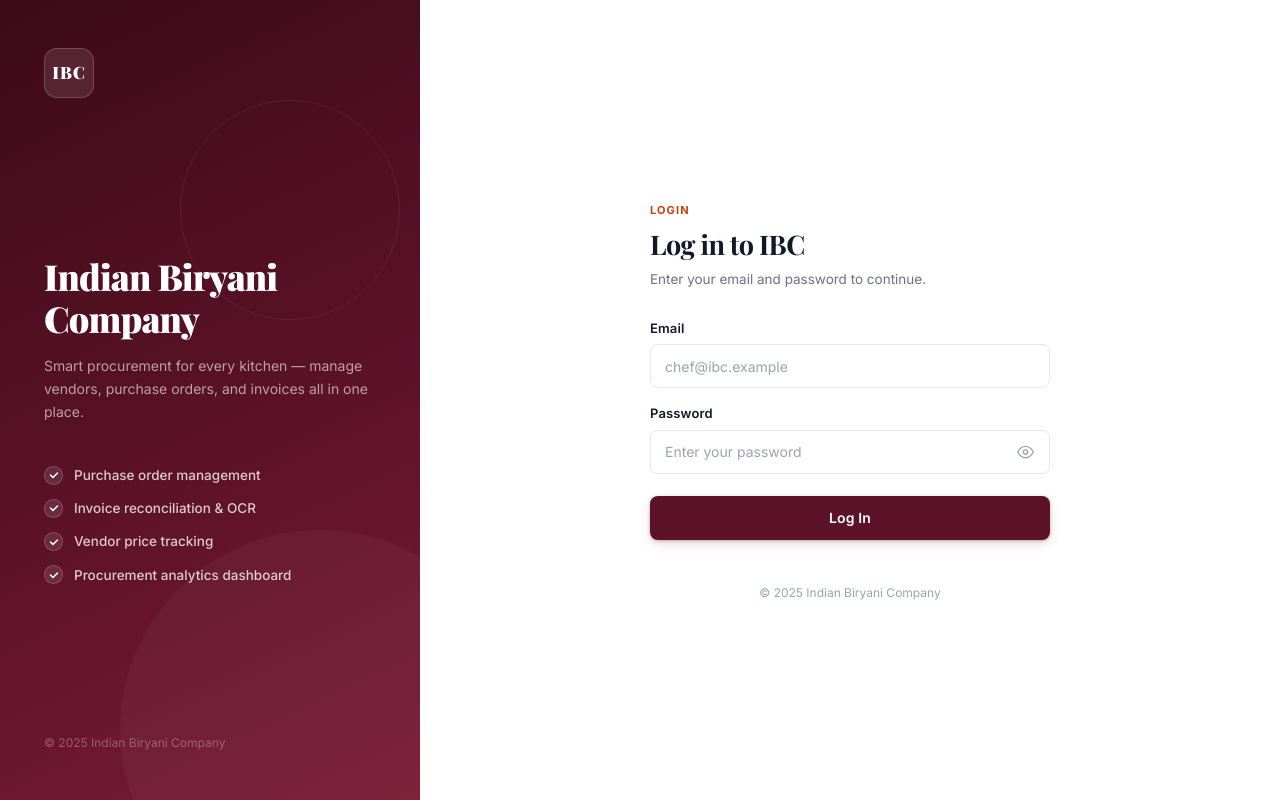
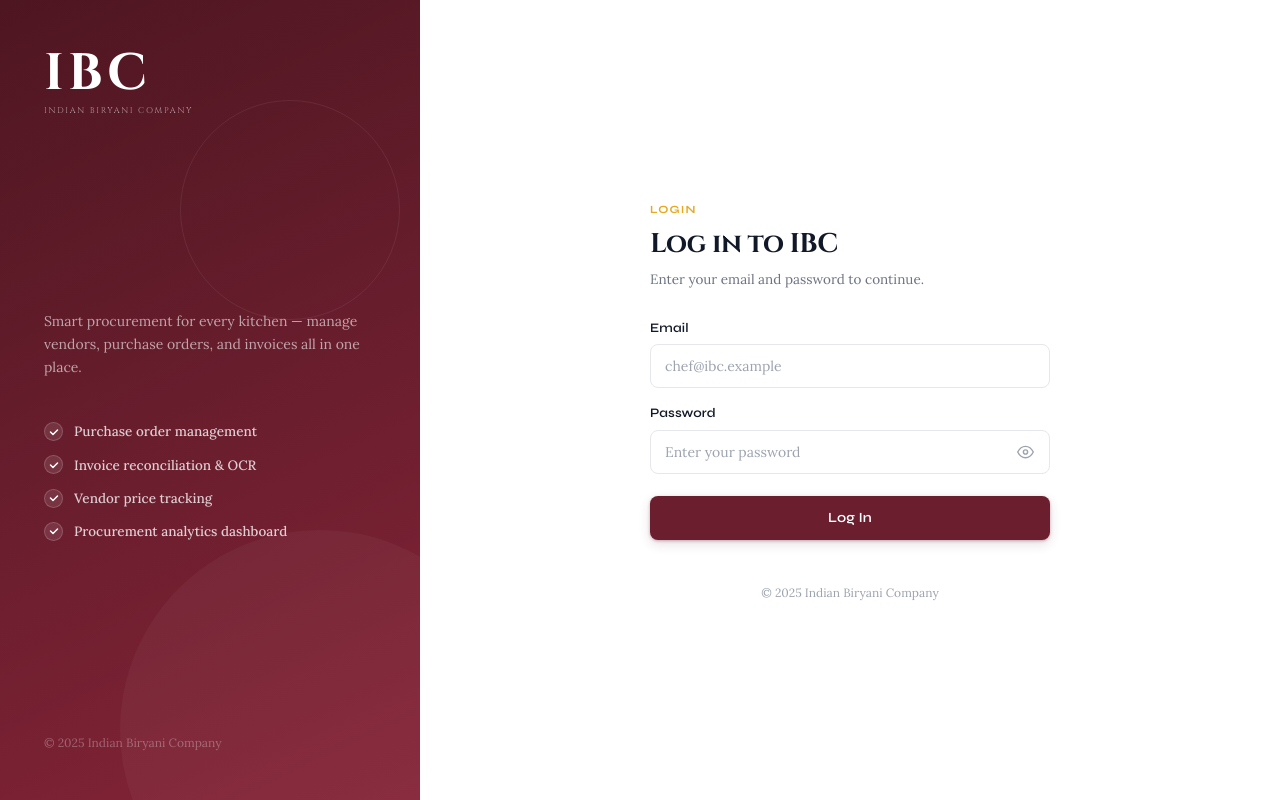
Before and after one commit to VenkataMelam24/IBC_App, a Django app: page /login/ in a window 1280 px wide. Run offline with Django 5.2, Linux system fonts and the light colour scheme; parts of the project's set-up code (start-up, migrations or seed data) failed here and were passed over.

Commit message:
Apply brand design tokens: Cinzel/Syne/Lora fonts, new colour palette, logo and back arrows
- Load Cinzel (headings/logo), Syne (nav/labels/buttons), Lora (body) from Google Fonts
- Update colour palette: background #F8F4EC, primary #6B1E2E, accent #E8A820
- Replace sidebar title and auth brand rail with Cinzel text logo
- Add STATICFILES_DIRS for static/ directory
- Add back arrow links on product, vendor, and vendor price form pages
- Reduce sidebar width to 200px

Co-Authored-By: Claude Sonnet 4.6 <noreply@anthropic.com>

```diff
--- a/config/settings.py
+++ b/config/settings.py
@@ -141,6 +141,7 @@ USE_TZ = True
 
 STATIC_URL = 'static/'
 STATIC_ROOT = BASE_DIR / 'staticfiles'
+STATICFILES_DIRS = [BASE_DIR / 'static']
 
 # ── Media / file storage ───────────────────────────────────────────────────
 # When SUPABASE_S3_ACCESS_KEY_ID is set, invoices and other uploads go to
--- a/templates/accounts/base_auth.html
+++ b/templates/accounts/base_auth.html
@@ -6,20 +7,20 @@
     <title>{% block title %}{{ page_title }} | IBC{% endblock %}</title>
     <link rel="preconnect" href="https://fonts.googleapis.com">
     <link rel="preconnect" href="https://fonts.gstatic.com" crossorigin>
-    <link href="https://fonts.googleapis.com/css2?family=Inter:wght@400;500;600;700&family=Playfair+Display:wght@700;900&display=swap" rel="stylesheet">
+    <link href="https://fonts.googleapis.com/css2?family=Cinzel:wght@400;600;700;900&family=Syne:wght@400;500;600;700&family=Lora:ital,wght@0,400;0,500;0,600;1,400&display=swap" rel="stylesheet">
     <style>
         *, *::before, *::after { box-sizing: border-box; margin: 0; padding: 0; }
 
         :root {
-            --brand:        #5c1228;
-            --brand-dark:   #3d0a18;
-            --brand-mid:    #7a1a36;
-            --brand-bg:     #fce8ed;
-            --amber:        #c2410c;
+            --brand:        #6B1E2E;
+            --brand-dark:   #4e1621;
+            --brand-mid:    #852438;
+            --brand-bg:     #F8F4EC;
+            --amber:        #E8A820;
             --fg:           #111827;
             --fg-muted:     #6b7280;
             --fg-faint:     #9ca3af;
-            --bg:           #f9fafb;
+            --bg:           #F8F4EC;
             --surface:      #ffffff;
             --border:       #e5e7eb;
             --danger:       #dc2626;
@@ -31,7 +32,7 @@
         }
 
         body {
-            font-family: 'Inter', -apple-system, BlinkMacSystemFont, 'Segoe UI', sans-serif;
+            font-family: 'Lora', Georgia, serif;
             font-size: 14px;
             line-height: 1.5;
             color: var(--fg);
@@ -80,23 +81,32 @@
             pointer-events: none;
         }
 
-        .brand-mark {
-            display: inline-flex;
-            align-items: center;
-            justify-content: center;
-            width: 50px; height: 50px;
-            border-radius: 13px;
-            background: rgba(255,255,255,0.1);
-            border: 1px solid rgba(255,255,255,0.18);
-            font-family: 'Playfair Display', Georgia, serif;
-            font-size: 17px;
-            font-weight: 900;
-            letter-spacing: 0.05em;
-            color: #fff;
-            margin-bottom: 52px;
-            flex-shrink: 0;
+        .brand-logo {
+            margin-bottom: 44px;
             position: relative;
             z-index: 1;
+            flex-shrink: 0;
+        }
+
+        .brand-logo-mark {
+            display: block;
+            font-family: 'Cinzel', Georgia, serif;
+            font-size: clamp(2.8rem, 4vw, 3.6rem);
+            font-weight: 700;
+            color: #ffffff;
+            letter-spacing: 0.08em;
+            line-height: 1;
+        }
+
+        .brand-logo-name {
+            display: block;
+            font-family: 'Cinzel', Georgia, serif;
+            font-size: 0.52rem;
+            font-weight: 400;
+            color: rgba(255, 255, 255, 0.55);
+            letter-spacing: 0.2em;
+            text-transform: uppercase;
+            margin-top: 6px;
         }
 
         .brand-copy {
@@ -106,16 +116,6 @@
             justify-content: center;
             position: relative;
             z-index: 1;
-        }
-
-        .brand-company {
-            font-family: 'Playfair Display', Georgia, serif;
-            font-size: clamp(26px, 2.8vw, 36px);
-            font-weight: 900;
-            line-height: 1.18;
-            letter-spacing: -0.025em;
-            color: #fff;
-            margin-bottom: 14px;
         }
 
         .brand-tagline {
@@ -213,6 +214,7 @@
 
         .form-eyebrow {
             display: inline-block;
+            font-family: 'Syne', sans-serif;
             font-size: 11px;
             font-weight: 700;
             letter-spacing: 0.1em;
@@ -222,7 +224,7 @@
         }
 
         .form-title {
-            font-family: 'Playfair Display', Georgia, serif;
+            font-family: 'Cinzel', Georgia, serif;
             font-size: clamp(22px, 2.5vw, 27px);
             font-weight: 700;
             line-height: 1.22;
@@ -263,6 +265,7 @@
         .field-group { display: grid; gap: 6px; }
 
         .field-label {
+            font-family: 'Syne', sans-serif;
             font-size: 13px;
             font-weight: 600;
             color: var(--fg);
@@ -357,7 +360,7 @@
             height: 44px;
             padding: 0 20px;
             border-radius: var(--radius);
-            font-family: inherit;
+            font-family: 'Syne', sans-serif;
             font-size: 14px;
             font-weight: 600;
             cursor: pointer;
@@ -464,10 +467,12 @@
 
         <!-- ── Brand Rail ─────────────────────────────────────────── -->
         <aside class="brand-rail">
-            <div class="brand-mark">IBC</div>
+            <div class="brand-logo">
+                <span class="brand-logo-mark">IBC</span>
+                <span class="brand-logo-name">Indian Biryani Company</span>
+            </div>
 
             <div class="brand-copy">
-                <h2 class="brand-company">Indian Biryani<br>Company</h2>
                 <p class="brand-tagline">
                     Smart procurement for every kitchen — manage vendors,
                     purchase orders, and invoices all in one place.
@@ -517,8 +522,10 @@
 
                 <!-- Mobile brand header (hidden on desktop) -->
                 <div class="mobile-brand">
-                    <span class="mobile-mark">IBC</span>
-                    <span class="mobile-name">Indian Biryani Company</span>
+                    <div class="mobile-logo">
+                        <span class="mobile-logo-mark">IBC</span>
+                        <span class="mobile-logo-name">Indian Biryani Company</span>
+                    </div>
                 </div>
 
                 <div class="form-header">
--- a/templates/inventory/product_form.html
+++ b/templates/inventory/product_form.html
@@ -138,6 +138,10 @@
 
 {% block content %}
 <div class="form-shell">
+    <a href="{% url 'inventory:manage_products' %}" class="back-link">
+        <svg width="16" height="16" viewBox="0 0 24 24" fill="none" stroke="currentColor" stroke-width="2" stroke-linecap="round" stroke-linejoin="round"><polyline points="15 18 9 12 15 6"/></svg>
+        Back to Products
+    </a>
     <h1 class="page-title">{{ page_heading }}</h1>
     <p class="page-subtitle">Maintain product details inside the dashboard.</p>
 
--- a/templates/inventory/vendor_form.html
+++ b/templates/inventory/vendor_form.html
@@ -80,6 +80,10 @@
 
 {% block content %}
 <div class="form-shell">
+    <a href="{% url 'inventory:manage_vendors' %}" class="back-link">
+        <svg width="16" height="16" viewBox="0 0 24 24" fill="none" stroke="currentColor" stroke-width="2" stroke-linecap="round" stroke-linejoin="round"><polyline points="15 18 9 12 15 6"/></svg>
+        Back to Vendors
+    </a>
     <h1 class="page-title">{{ page_heading }}</h1>
     <p class="page-subtitle">Maintain vendor details inside the dashboard.</p>
 
--- a/templates/inventory/vendor_price_form.html
+++ b/templates/inventory/vendor_price_form.html
@@ -86,6 +86,10 @@
 
 {% block content %}
 <div class="form-shell">
+    <a href="{% url 'inventory:manage_vendor_prices' %}" class="back-link">
+        <svg width="16" height="16" viewBox="0 0 24 24" fill="none" stroke="currentColor" stroke-width="2" stroke-linecap="round" stroke-linejoin="round"><polyline points="15 18 9 12 15 6"/></svg>
+        Back to Vendor Prices
+    </a>
     <h1 class="page-title">{{ page_heading }}</h1>
     <p class="page-subtitle">Maintain vendor price records inside the dashboard.</p>
 
```
Also changed, not shown: other parts of templates/accounts/base_auth.html (+19 -17 lines), templates/base_dashboard.html (+63 -17 lines), static/images/logo.png (added).
